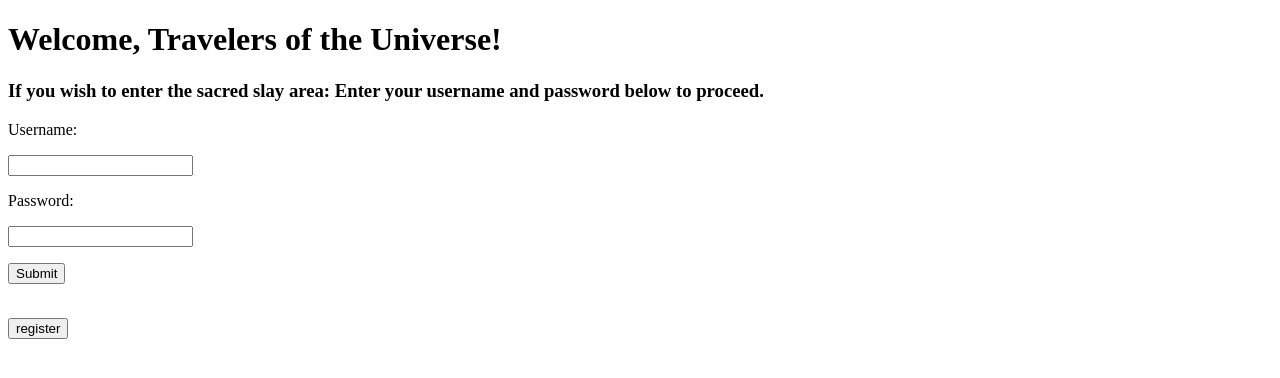
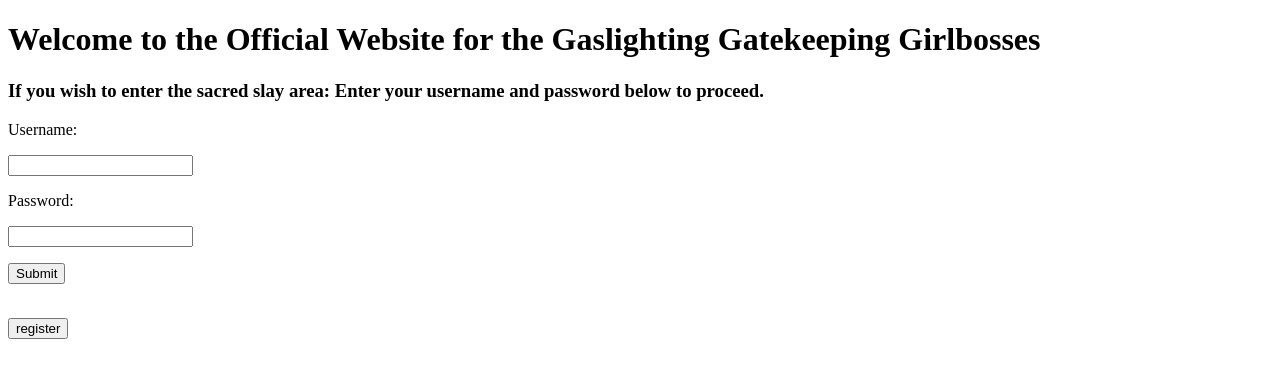
Before and after one commit to FeFiFoFaiza/P00-Zetten, a Flask app: page /auth in a window 1280 px wide. Shown: the top 378 px of the page. Run offline with Flask 2, Linux system fonts and the light colour scheme.

Commit message:
can we merge

```diff
--- a/__init__.py/templates/login.html
+++ b/__init__.py/templates/login.html
@@ -24,7 +24,7 @@
 
   <body>
     <h1>
-      Welcome, Travelers of the Universe!
+      Welcome to the Official Website for the Gaslighting Gatekeeping Girlbosses
     </h1>
 
 
```
